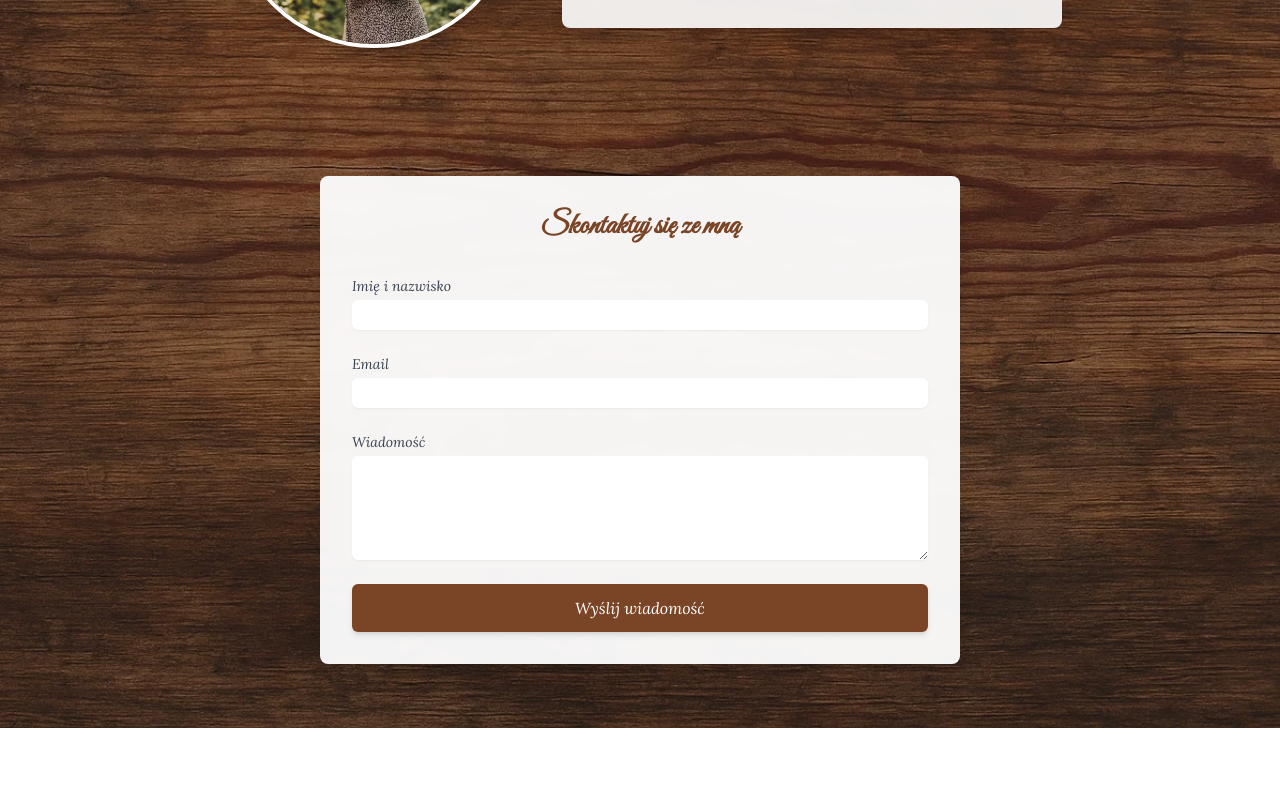
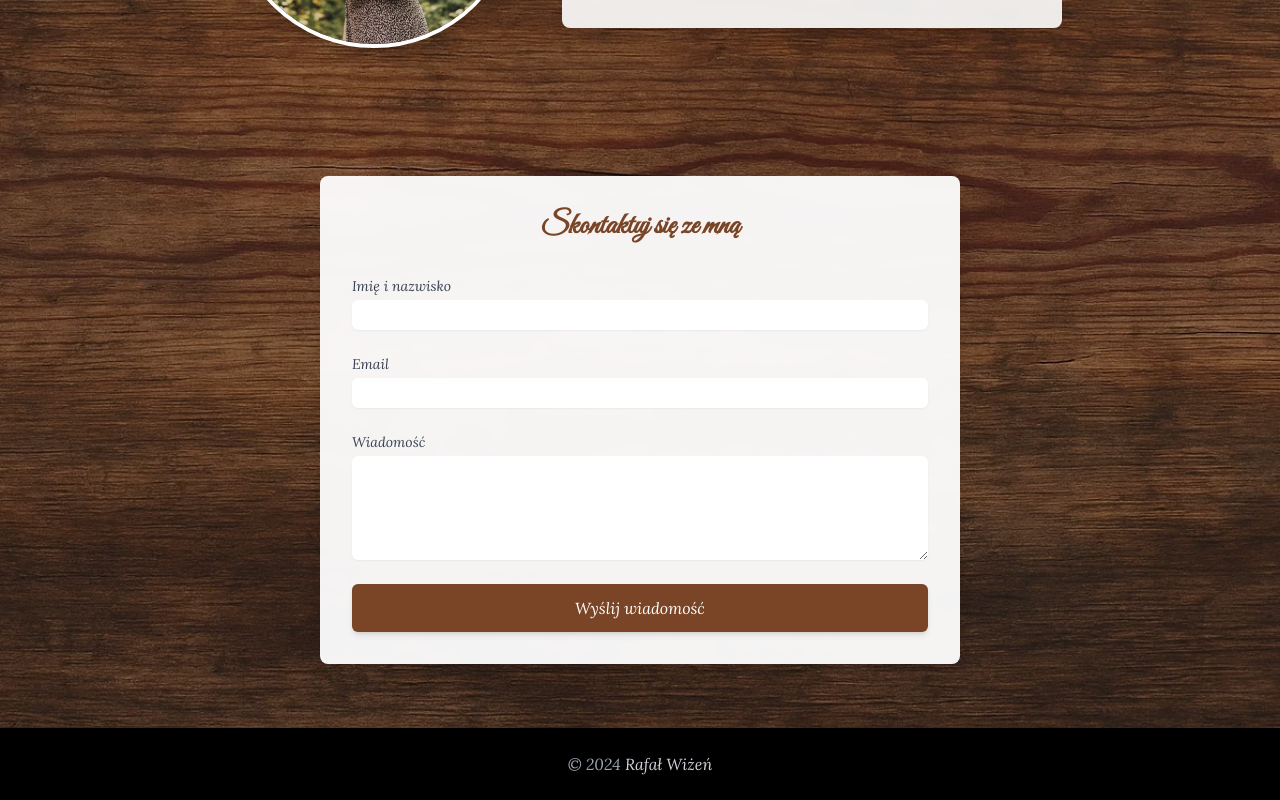
Before and after one commit to rafalwizen/sweet-creations-next-js, a Next.js app: page / in a window 1280 px wide. Shown: the part 3828-4628 px from the top of the page. Before the commit the page ends 4556 px from the top, so only its background shows below. Built offline with nearby package versions, Linux system fonts and the light colour scheme.

Commit message:
Feature: Add footer

```diff
--- /dev/null
+++ b/src/components/Footer.tsx
@@ -0,0 +1,21 @@
+'use client';
+
+export const Footer = () => {
+    return (
+        <footer className="bg-black text-white py-6">
+            <div className="max-w-7xl mx-auto px-4 sm:px-6 lg:px-8 text-center">
+                <p className="text-gray-400">
+                    © 2024 <a
+                    href="https://rafal-wizen.vercel.app/"
+                    target="_blank"
+                    rel="noopener noreferrer"
+                    className="text-gray-300 hover:text-white transition-colors"
+                >
+                    Rafał Wiżeń
+                </a>
+                </p>
+            </div>
+        </footer>
+
+    )
+}
--- a/src/components/Home.tsx
+++ b/src/components/Home.tsx
@@ -6,6 +6,7 @@
 import backgroundImage from '../assets/images/wood_background.webp';
 import logo from '../assets/images/logo.webp';
 import Contact from "@/components/Contact";
+import {Footer} from "@/components/Footer";
 
 const Home = () => {
 
@@ -58,6 +59,7 @@
         <Suspense fallback={<div>Loading...</div>}>
             <Home />
             <Contact />
+            <Footer />
         </Suspense>
     );
 }
```
